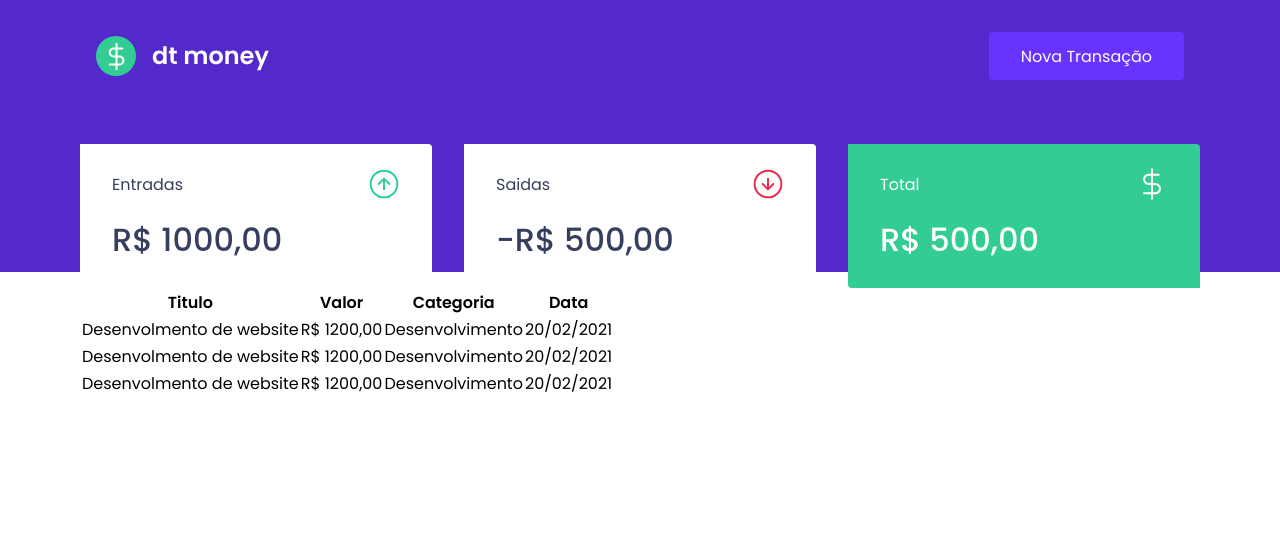
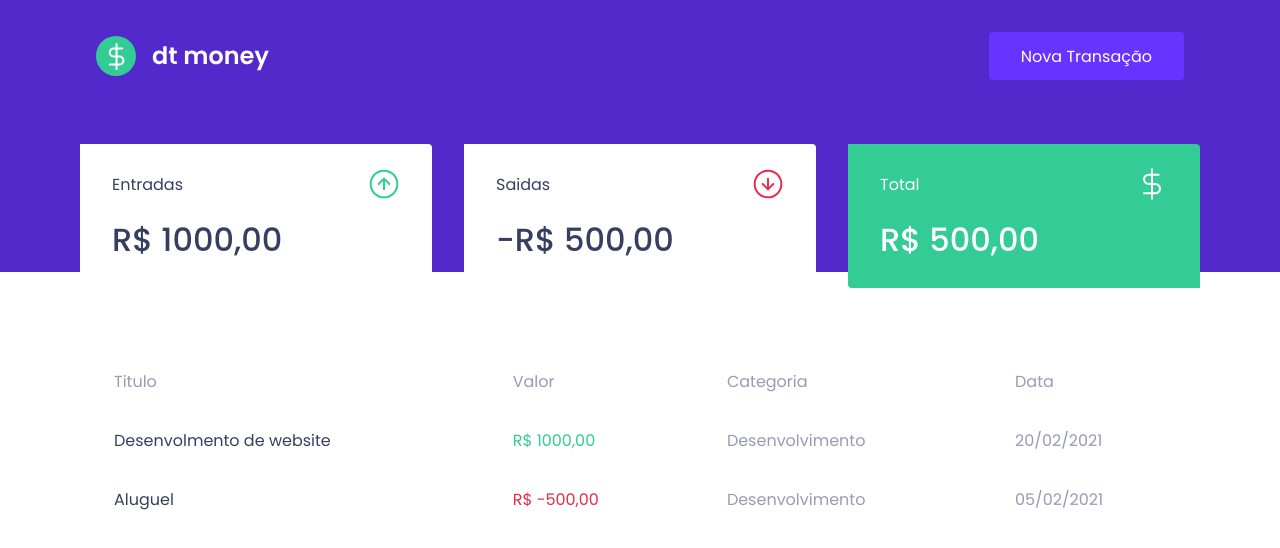
Before and after one commit to carlosrobertosalgueiro/DT-money-react, a React (Create React App) app: page / in a window 1280 px wide. Shown: the top 548 px of the page. Built offline with nearby package versions, Linux system fonts and the light colour scheme.

Commit message:
slyle ok

```diff
--- a/package.json
+++ b/package.json
@@ -43,5 +43,9 @@
       "last 1 firefox version",
       "last 1 safari version"
     ]
-  }
+  },
+  "main": "index.js",
+  "repository": "https://github.com/carlosrobertosalgueiro/DT-money-react.git",
+  "author": "carlos roberto <carlosrobertounopar01@hotmail.com>",
+  "license": "MIT"
 }
--- a/src/components/TransactionTable/index.tsx
+++ b/src/components/TransactionTable/index.tsx
@@ -17,26 +17,20 @@ export function TransactionTable(){
             <tbody>
                 <tr>
                     <td>Desenvolmento de website</td>
-                    <td>R$ 1200,00</td>
+                    <td className="deposit">R$ 1000,00</td>
                     <td>Desenvolvimento</td>
                     <td>20/02/2021</td>
                 </tr>
                 <tr>
-                    <td>Desenvolmento de website</td>
-                    <td>R$ 1200,00</td>
+                    <td>Aluguel</td>
+                    <td className="withdraw" >R$ -500,00</td>
                     <td>Desenvolvimento</td>
-                    <td>20/02/2021</td>
+                    <td>05/02/2021</td>
                 </tr>
-                <tr>
-                    <td>Desenvolmento de website</td>
-                    <td>R$ 1200,00</td>
-                    <td>Desenvolvimento</td>
-                    <td>20/02/2021</td>
-                </tr>
+
             </tbody>
 
             </table>
-
             </Container>
 
         )
--- a/src/components/TransactionTable/style.ts
+++ b/src/components/TransactionTable/style.ts
@@ -1,8 +1,40 @@
 import styled from "styled-components";
 
-export const Container = styled.div`
+export const Container = styled.div `
 
+    margin-top: 4rem;
 
+    table{
+        width:100%;
+        border-spacing: 0.5 rem;
+    }
 
+    th{
+        color: var(--text-body);
+        font-weight: 400;
+        padding: 1rem 2rem;
+        text-align: left;
+        line-height: 1.5rem;
+
+    }
+
+    td{
+        padding: 1rem 2rem;
+        background: var(--shape);
+        border: 0;
+        color: var(--text-body);
+        border-radius: 0.25rem;
+
+        &:first-child {
+            color:var(--text-title)
+        }
+
+        &.deposit {
+            color: var(--green);
+        }
+        &.withdraw{
+            color: var(--red);
+        }
+    }
 
 `
```
